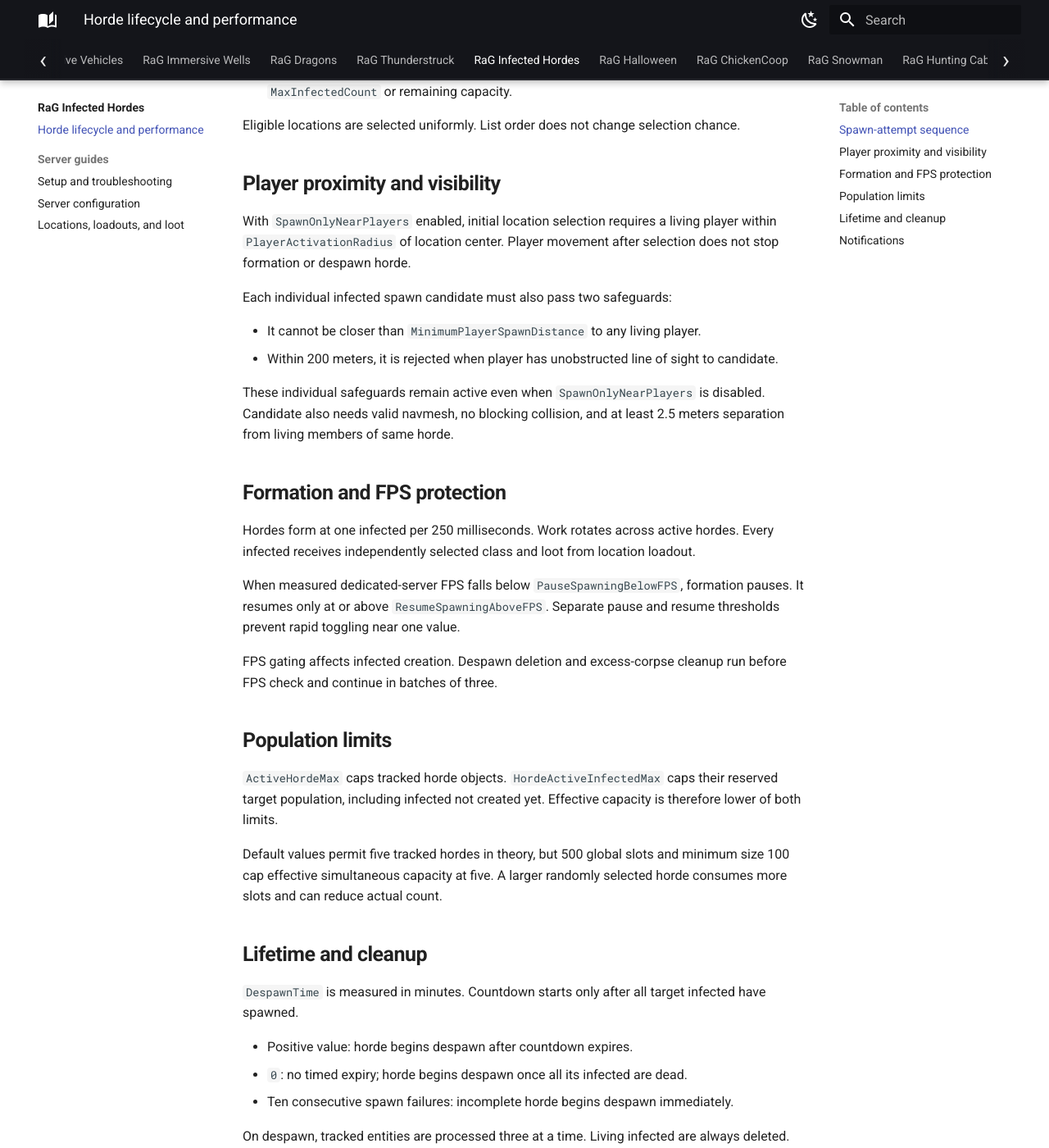
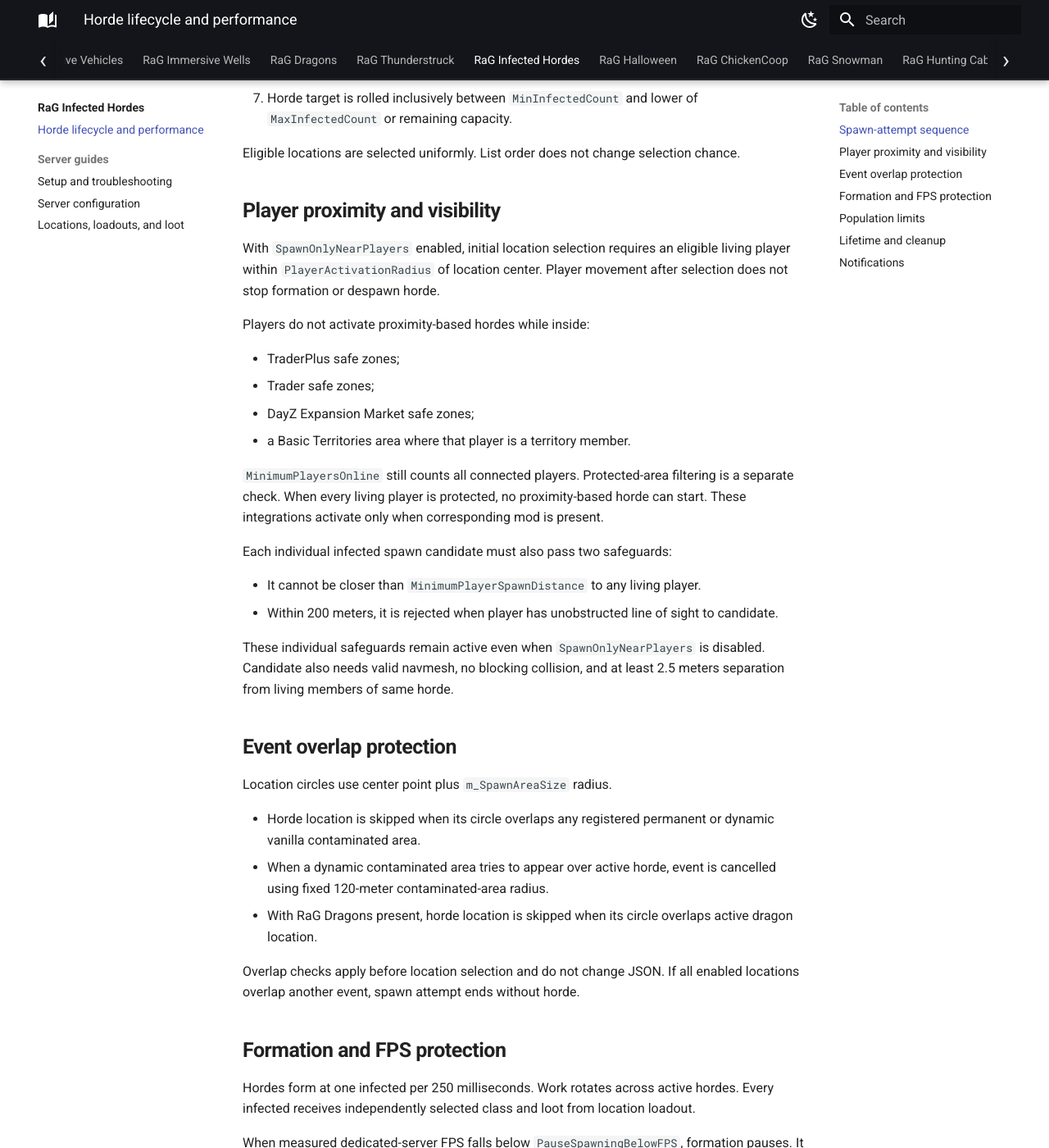
Before and after one commit to Tyson89/RaG-Mod-Wikis, an MkDocs documentation site: the page built from docs/mods/infected-hordes/gameplay-and-lifecycle.md, in a window 1280 px wide and 1400 px high, scrolled down 510 px. Shown: the whole window at 82% size. Built offline with MkDocs 1.6.1 and Material for MkDocs 9.7.7, drawn with Linux system fonts in a browser that asks for light colours; some of the changed text lies outside the part shown.

Commit message:
Update Infected Hordes wiki for protected spawning

```diff
--- a/docs/mods/infected-hordes/gameplay-and-lifecycle.md
+++ b/docs/mods/infected-hordes/gameplay-and-lifecycle.md
@@ -8,16 +8,26 @@
 
 1. Tracked horde count must be below `ActiveHordeMax`.
 2. When `SpawnOnlyNearPlayers` is enabled, online player count must meet `MinimumPlayersOnline`.
-3. Random `1-100` roll must be at or below `SpawnChancePercent`.
-4. Remaining global capacity must be at least `MinInfectedCount`.
-5. At least one enabled, unoccupied, eligible spawn location must exist.
-6. Horde target is rolled inclusively between `MinInfectedCount` and lower of `MaxInfectedCount` or remaining capacity.
+3. Proximity mode must find at least one living eligible player outside protected areas.
+4. Random `1-100` roll must be at or below `SpawnChancePercent`.
+5. Remaining global capacity must be at least `MinInfectedCount`.
+6. At least one enabled, unoccupied, eligible spawn location must exist.
+7. Horde target is rolled inclusively between `MinInfectedCount` and lower of `MaxInfectedCount` or remaining capacity.
 
 Eligible locations are selected uniformly. List order does not change selection chance.
 
 ## Player proximity and visibility
 
-With `SpawnOnlyNearPlayers` enabled, initial location selection requires a living player within `PlayerActivationRadius` of location center. Player movement after selection does not stop formation or despawn horde.
+With `SpawnOnlyNearPlayers` enabled, initial location selection requires an eligible living player within `PlayerActivationRadius` of location center. Player movement after selection does not stop formation or despawn horde.
+
+Players do not activate proximity-based hordes while inside:
+
+- TraderPlus safe zones;
+- Trader safe zones;
+- DayZ Expansion Market safe zones;
+- a Basic Territories area where that player is a territory member.
+
+`MinimumPlayersOnline` still counts all connected players. Protected-area filtering is a separate check. When every living player is protected, no proximity-based horde can start. These integrations activate only when corresponding mod is present.
 
 Each individual infected spawn candidate must also pass two safeguards:
 
@@ -25,6 +35,16 @@
 - Within 200 meters, it is rejected when player has unobstructed line of sight to candidate.
 
 These individual safeguards remain active even when `SpawnOnlyNearPlayers` is disabled. Candidate also needs valid navmesh, no blocking collision, and at least 2.5 meters separation from living members of same horde.
+
+## Event overlap protection
+
+Location circles use center point plus `m_SpawnAreaSize` radius.
+
+- Horde location is skipped when its circle overlaps any registered permanent or dynamic vanilla contaminated area.
+- When a dynamic contaminated area tries to appear over active horde, event is cancelled using fixed 120-meter contaminated-area radius.
+- With RaG Dragons present, horde location is skipped when its circle overlaps active dragon location.
+
+Overlap checks apply before location selection and do not change JSON. If all enabled locations overlap another event, spawn attempt ends without horde.
 
 ## Formation and FPS protection
 
```
Also changed, not shown: docs/mods/infected-hordes/index.md (+3 -2 lines), docs/mods/infected-hordes/locations-loadouts-and-loot.md (+19 -3 lines), docs/mods/infected-hordes/server-configuration.md (+12 -6 lines), docs/mods/infected-hordes/server-setup-and-troubleshooting.md (+16 -2 lines).
